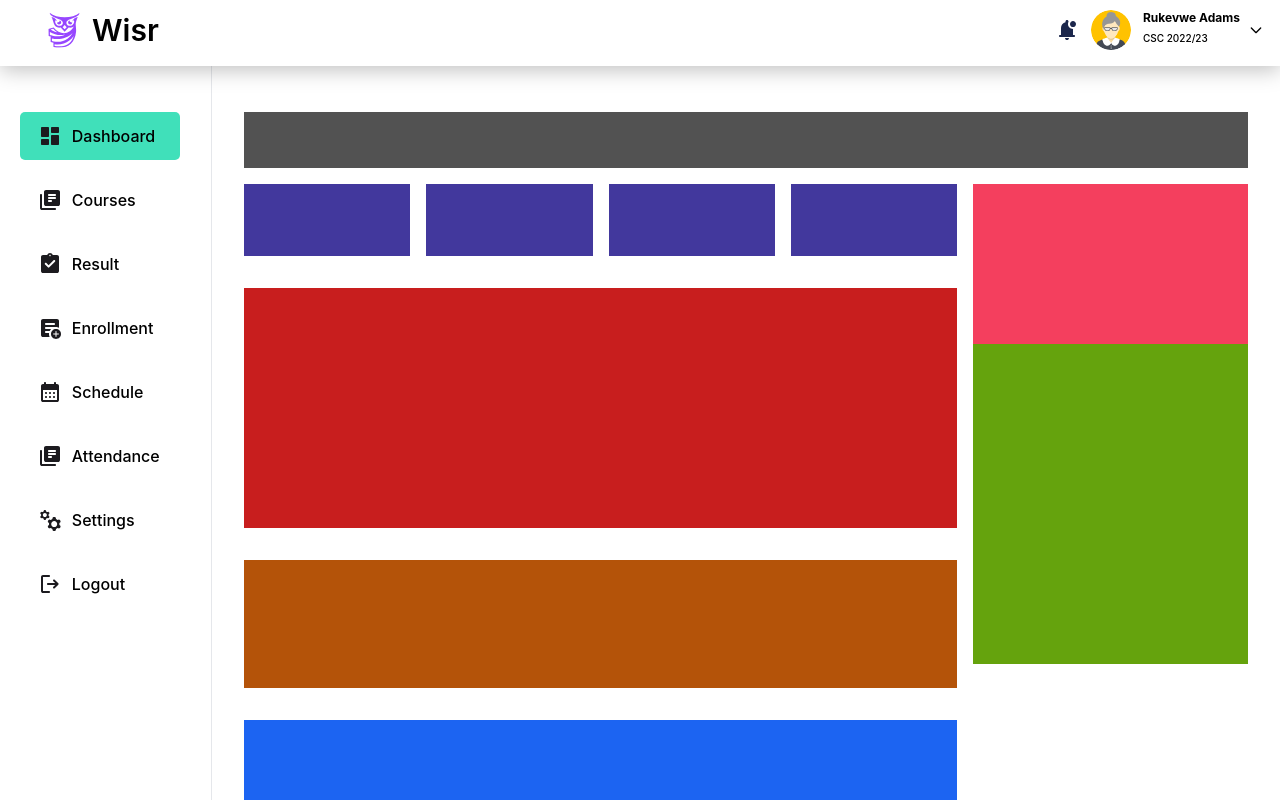
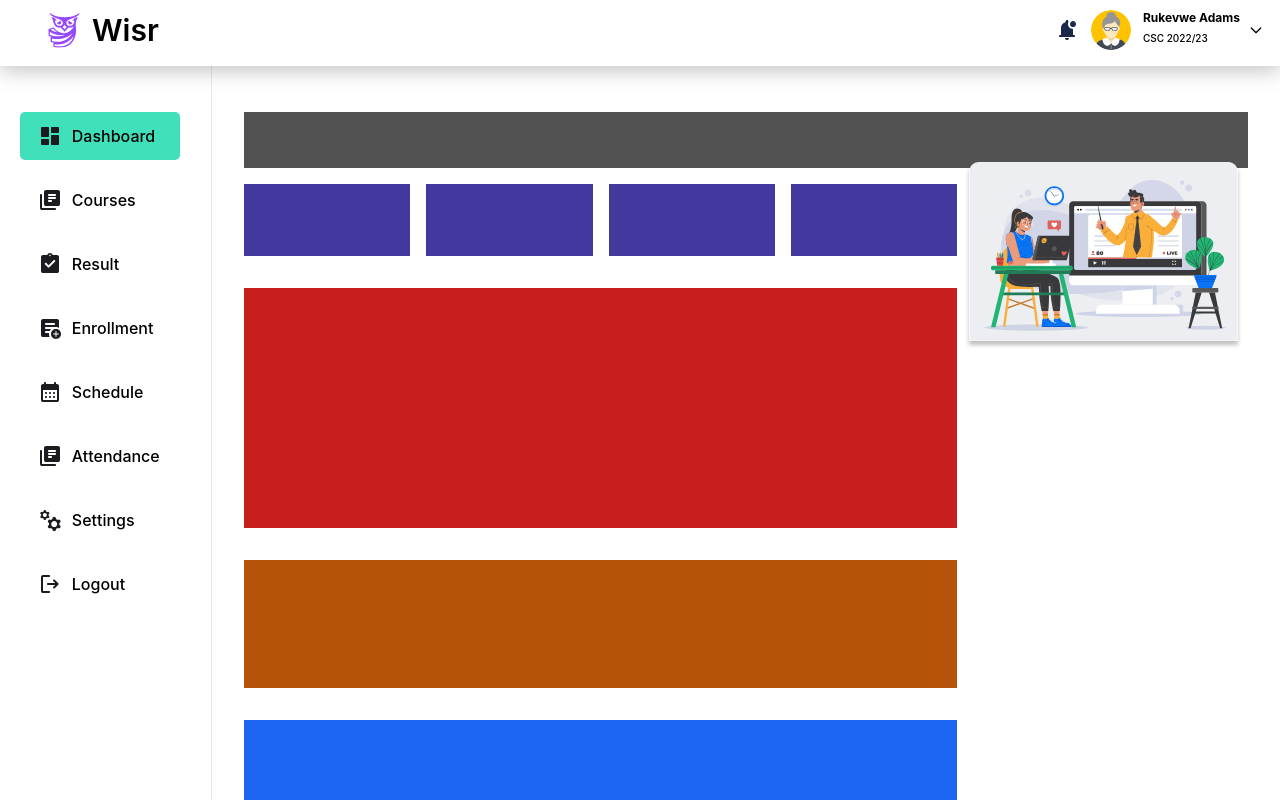
Before and after one commit to SILMS-Project/silms-nest-react, a React (Vite) app in the folder apps/silms-frontend/: page /student-dashboard in a window 1280 px wide. Shown: the top 800 px of the page. Built offline with nearby package versions, Linux system fonts and the light colour scheme.

Commit message:
Included the dashboard illustration design using the exact dimensions and position of the SVG as it is in the Figma File.

```diff
--- a/apps/silms-frontend/src/pages/Users/Student/StudentDashboard.tsx
+++ b/apps/silms-frontend/src/pages/Users/Student/StudentDashboard.tsx
@@ -6,58 +6,57 @@ const StudentDashboard = () => {
       <div className="flex flex-col gap-4">
         <div className="bg-neutral-600 h-14 w-full">
           {/* //TODO: Implement student dashboard user greeting designs*/}
-
         </div>
         <div className="grid grid-cols-7 gap-4">
           <div className="col-span-5">
             <div className="flex flex-col gap-8">
               <div className="h-[4.5rem] w-full gap-4 grid grid-cols-4">
-
                 <div className="bg-indigo-800">
                   {/* //TODO: Implement student dashboard cgpa display designs*/}
-
                 </div>
                 <div className="bg-indigo-800">
                   {/* //TODO: Implement student dashboard enrolled courses display designs*/}
-
                 </div>
                 <div className="bg-indigo-800">
                   {/* //TODO: Implement student dashboard units done display designs*/}
-
-        </div><div className="bg-indigo-800">
+                </div>
+                <div className="bg-indigo-800">
                   {/* //TODO: Implement student dashboard outstanding fees display designs*/}
-
                 </div>
               </div>
               <div className="h-60 bg-red-700">
                 {/* //TODO: Implement student schedules designs*/}
-
               </div>
               <div className="h-32 bg-amber-700">
                 {/* //TODO: Implement student dashboard upcoming assessments designs*/}
-
-
               </div>
 
               <div className="h-60 bg-blue-600">
                 {/* //TODO: Implement student dashboard recently accessed courses designs*/}
-
               </div>
-
             </div>
           </div>
           <div className="col-span-2">
-  <div className="h-[30rem] bg-lime-600">
-
+            <div className="h-[30rem]">
+              <div className="h-[10rem]">
+                {/* //TODO: Implement student dashboard illustration designs*/}
+                <img
+                  src="/assets/icons/SILMS_DashB_Illustration.svg"
+                  alt="Dashboard Illustartion"
+                  style={{
+                    width: "281px",
+                    height: "187.333px",
+                    flexShrink: 0,
+                    position: "absolute",
+                    top: "162px",
+                    right: "36px",
+                  }}
+                />
+              </div>
               {/* //TODO: Implement student dashboard calendar designs*/}
-      <div className="h-[10rem] bg-rose-500">
-
-            {/* //TODO: Implement student dashboard illustration designs*/}
             </div>
           </div>
         </div>
-</div>
-
       </div>
     </DashboardLayout>
   );
```
Also changed, not shown: apps/silms-frontend/public/assets/icons/SILMS_DashB_Illustration.svg (added). Lines whose indentation alone changed are shown as unchanged.
